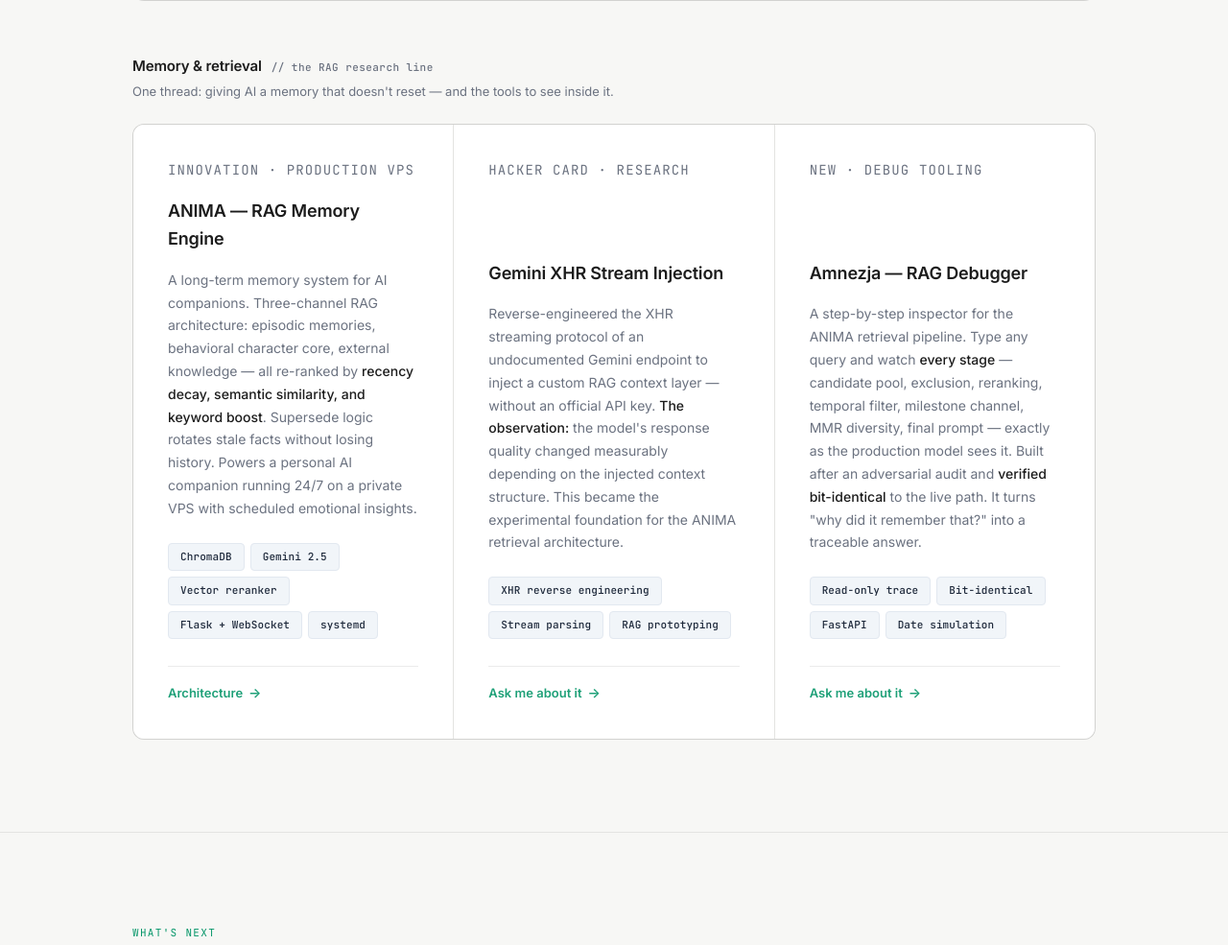
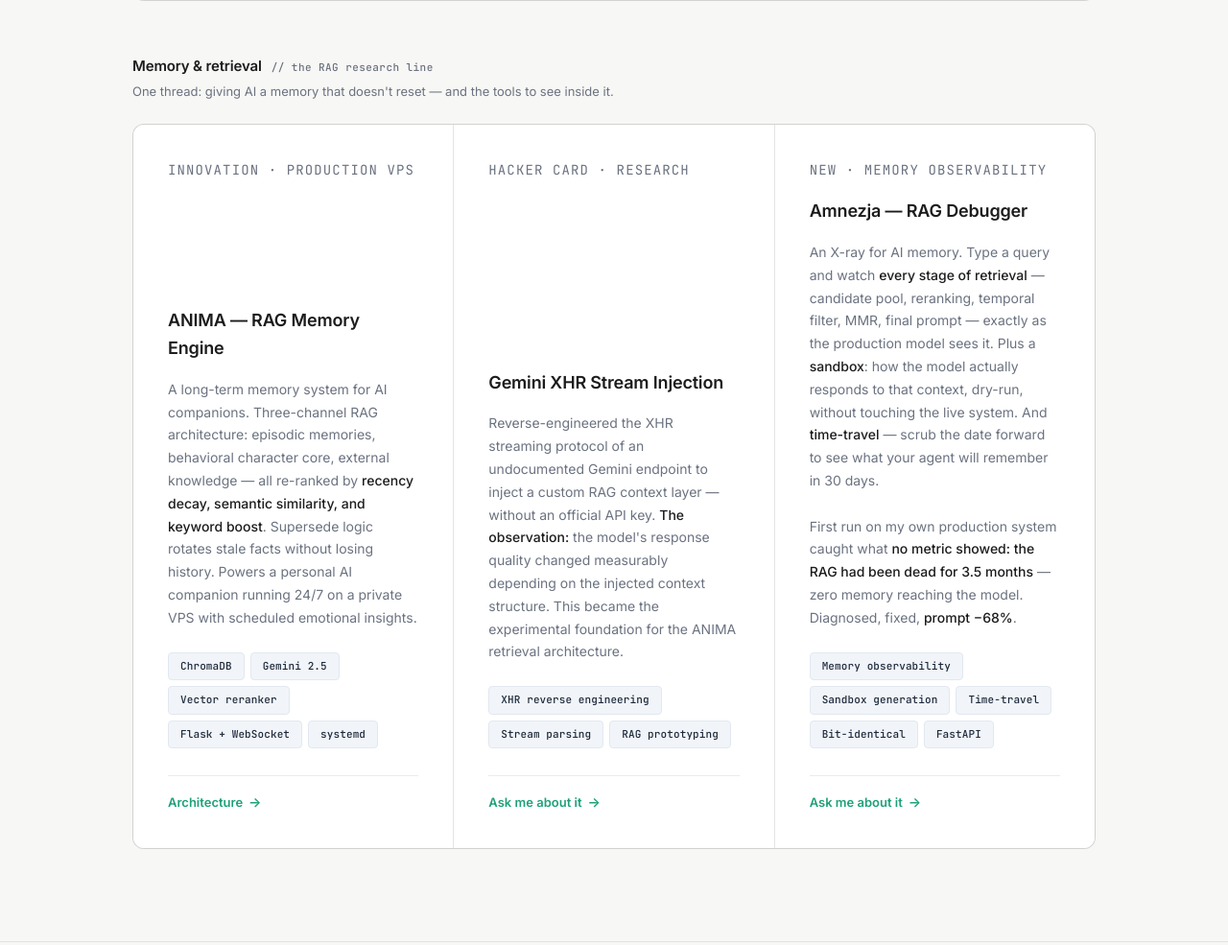
Before and after one commit to lukiikebukuro/forteca_finalna, a Flask app: page / in a window 1280 px wide. Shown: the part 1609-2594 px from the top of the page at 96% size. Run offline with Flask 3, Linux system fonts and the light colour scheme; parts of the project's set-up code (start-up, migrations or seed data) failed here and were passed over.

Commit message:
feat(portfolio): wzmocniona karta RAG Debugger — case study (RAG martwy 3.5 mies, -68%) + sandbox + time-travel + observability
Co-Authored-By: Claude Opus 4.8 <noreply@anthropic.com>

```diff
--- a/templates/index.html
+++ b/templates/index.html
@@ -664,20 +664,25 @@
 
             <!-- RAG DEBUGGER (NEW) -->
             <div class="project-card">
-                <p class="project-tag">New · Debug tooling</p>
+                <p class="project-tag">New · Memory observability</p>
                 <h3>Amnezja — RAG Debugger</h3>
                 <p>
-                    A step-by-step inspector for the ANIMA retrieval pipeline. Type any query and watch
-                    <strong>every stage</strong> — candidate pool, exclusion, reranking, temporal filter,
-                    milestone channel, MMR diversity, final prompt — exactly as the production model sees it.
-                    Built after an adversarial audit and <strong>verified bit-identical</strong> to the live path.
-                    It turns "why did it remember that?" into a traceable answer.
+                    An X-ray for AI memory. Type a query and watch <strong>every stage of retrieval</strong> —
+                    candidate pool, reranking, temporal filter, MMR, final prompt — exactly as the production
+                    model sees it. Plus a <strong>sandbox</strong>: how the model actually responds to that
+                    context, dry-run, without touching the live system. And <strong>time-travel</strong> —
+                    scrub the date forward to see what your agent will remember in 30 days.
+                    <br><br>
+                    First run on my own production system caught what <strong>no metric showed: the RAG had
+                    been dead for 3.5 months</strong> — zero memory reaching the model. Diagnosed, fixed,
+                    <strong>prompt −68%</strong>.
                 </p>
                 <div class="project-meta">
-                    <span class="meta-chip">Read-only trace</span>
+                    <span class="meta-chip">Memory observability</span>
+                    <span class="meta-chip">Sandbox generation</span>
+                    <span class="meta-chip">Time-travel</span>
                     <span class="meta-chip">Bit-identical</span>
                     <span class="meta-chip">FastAPI</span>
-                    <span class="meta-chip">Date simulation</span>
                 </div>
                 <div class="project-links">
                     <a href="#contact" class="project-link">Ask me about it</a>
```
